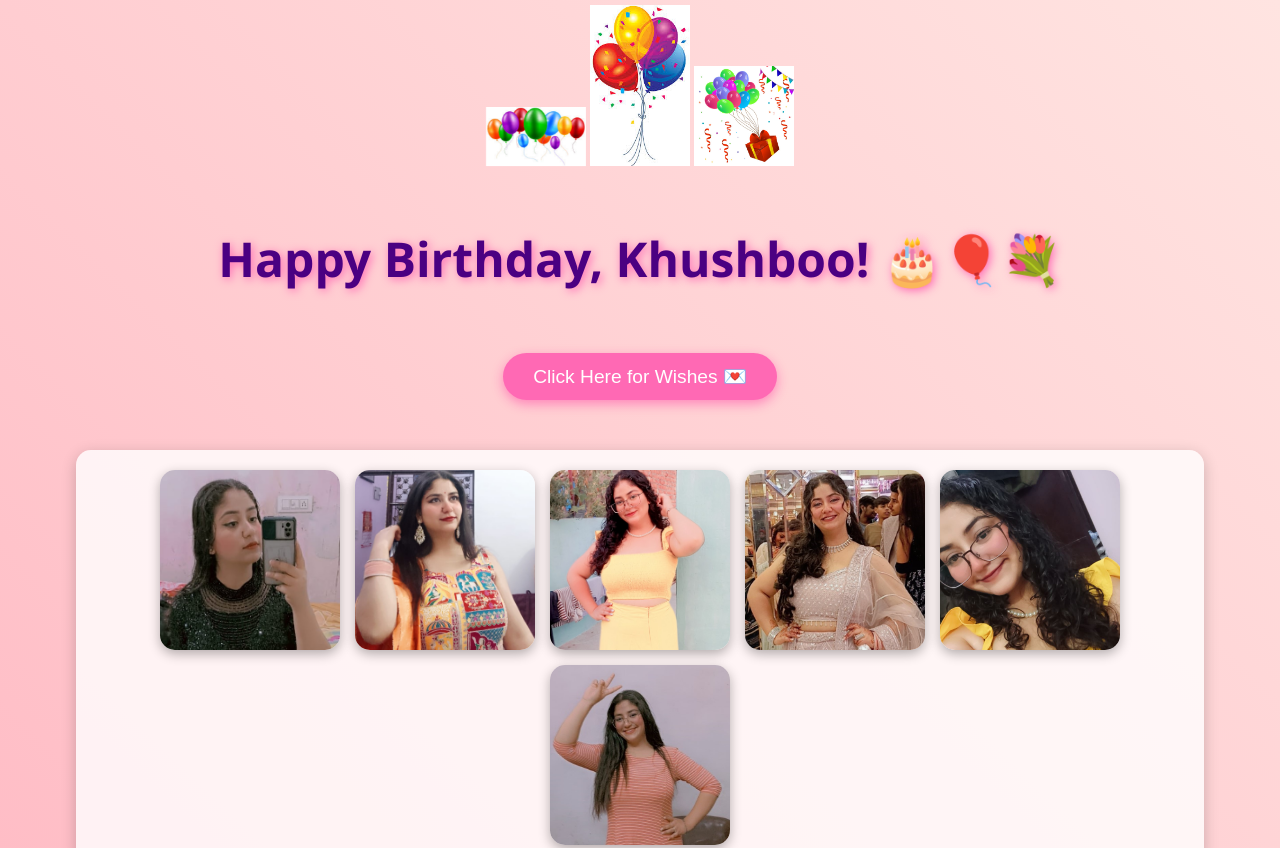
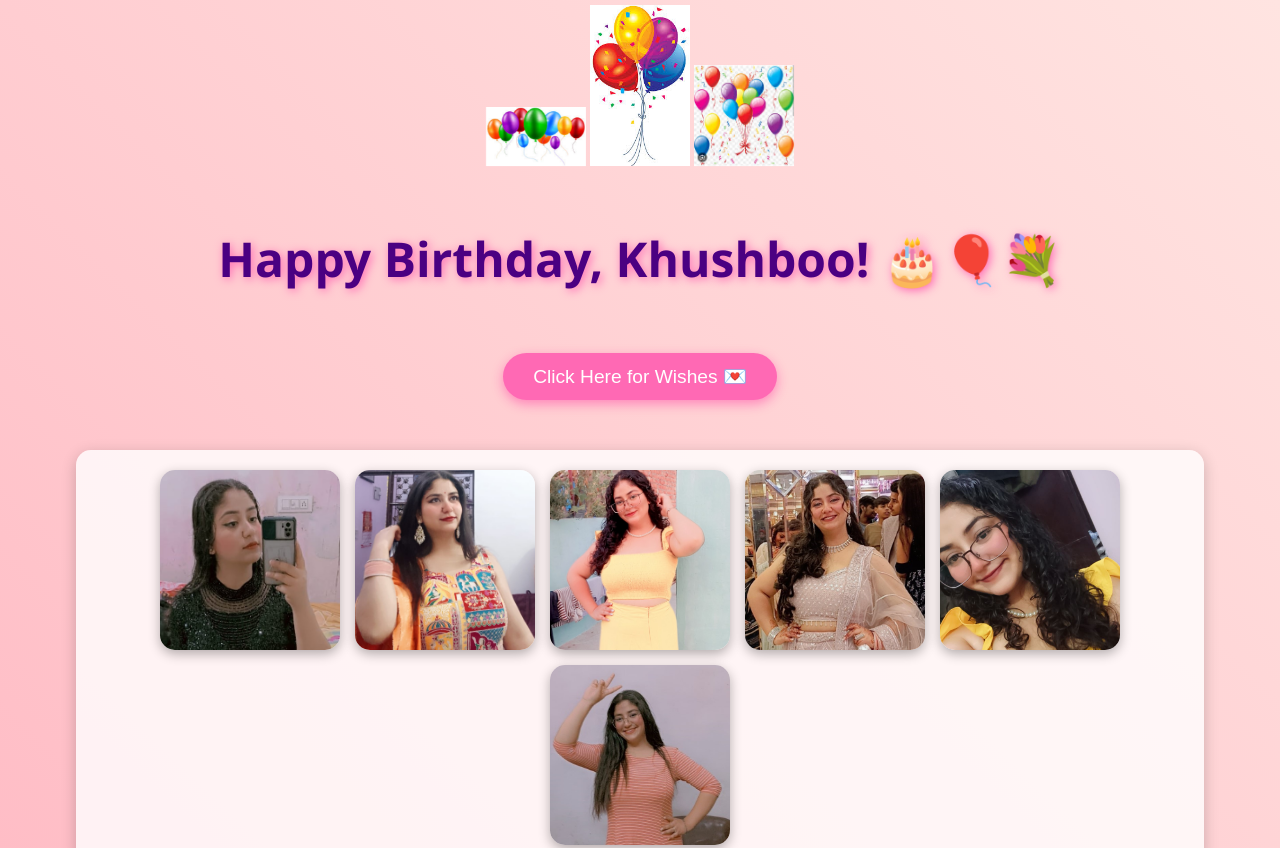
Before and after one commit to CuriousGuy001/Birthday, a plain HTML site: page index.html in a window 1280 px wide. Shown: the top 848 px of the page. Drawn offline with Linux system fonts and the light colour scheme.

Commit message:
Update index.html

```diff
--- a/index.html
+++ b/index.html
@@ -97,7 +97,7 @@
   <div class="decor">
     <img class="balloons" src="a.jpeg" alt="balloon">
     <img class="balloons" src="b.jpeg" alt="balloon">
-    <img class="balloons" src="d.jpg" alt="balloon">
+    <img class="balloons" src="c.jpeg" alt="balloon">
   </div>
 
   <h1>Happy Birthday, Khushboo! 🎂🎈💐</h1>
```
